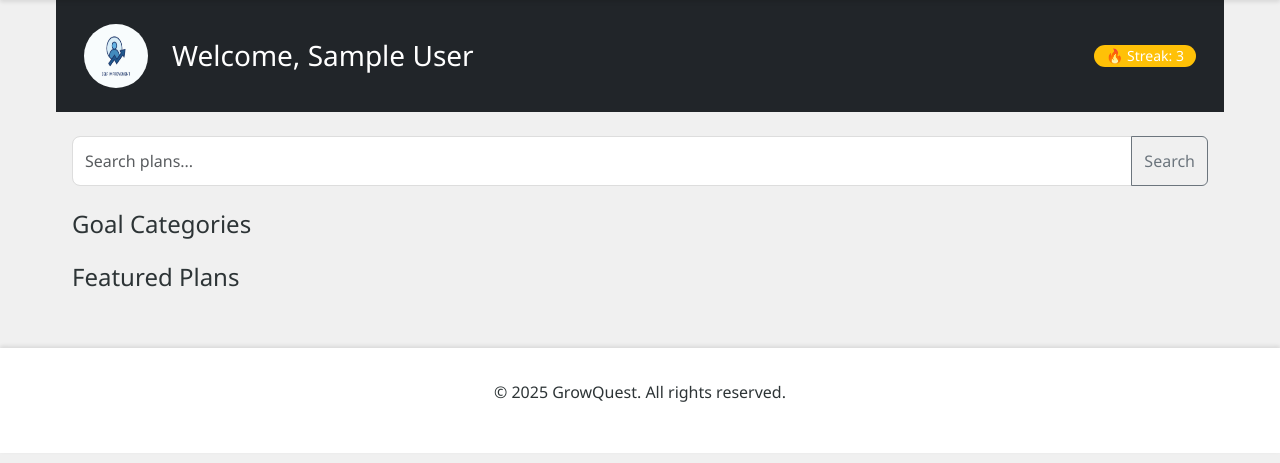
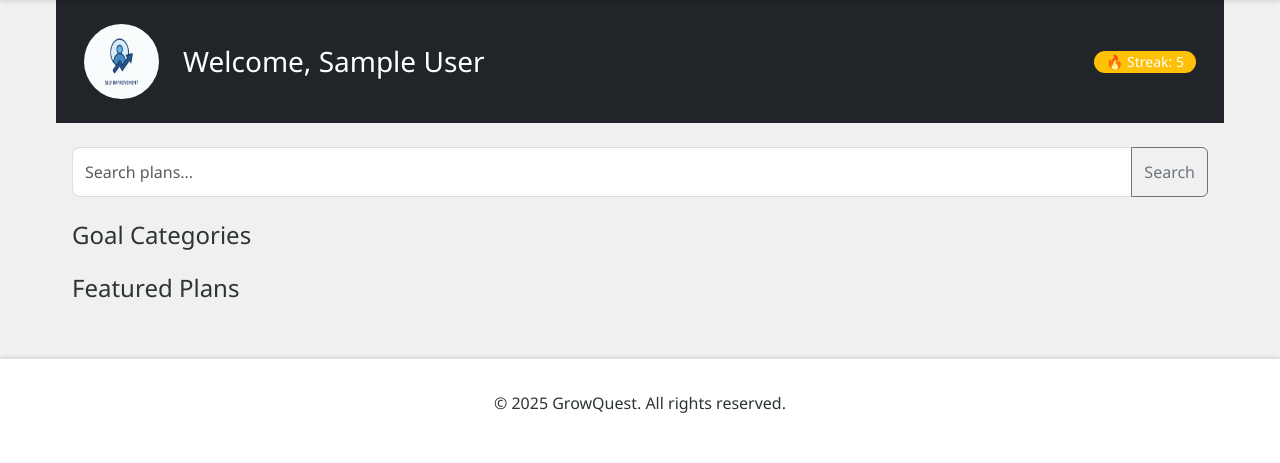
Before and after one commit to DanielOsuoha/SWE_project, a Django app: template gamified_improvement/templates/core/index.html in a window 1280 px wide. Shown: the part 60-523 px from the top of the page. Run offline with Django 5.2, Linux system fonts and the light colour scheme; the template is opened without the code that fills it, so the values that code supplies are empty; the visitor is signed in with stand-in values (Sample User, id 1).

```diff
--- a/gamified_improvement/templates/core/index.html
+++ b/gamified_improvement/templates/core/index.html
@@ -9,13 +9,13 @@
         <div class="row align-items-center">
             <div class="col-auto">
                 <img src="{% static 'images/default-profile.png' %}" alt="{{ user.get_full_name }}"
-                     class="rounded-circle" style="width: 64px; height: 64px;">
+                     class="rounded-circle" style="width: 75px; height: 75px;">
             </div>
             <div class="col">
                 <h3 class="mb-0">Welcome, {{ user.get_full_name|default:user.username }}</h3>
             </div>
             <div class="col-auto">
-                <span class="badge bg-warning">🔥 Streak: 3</span>
+                <span class="badge bg-warning">🔥 Streak: 5</span>
             </div>
         </div>
     </div>
```
